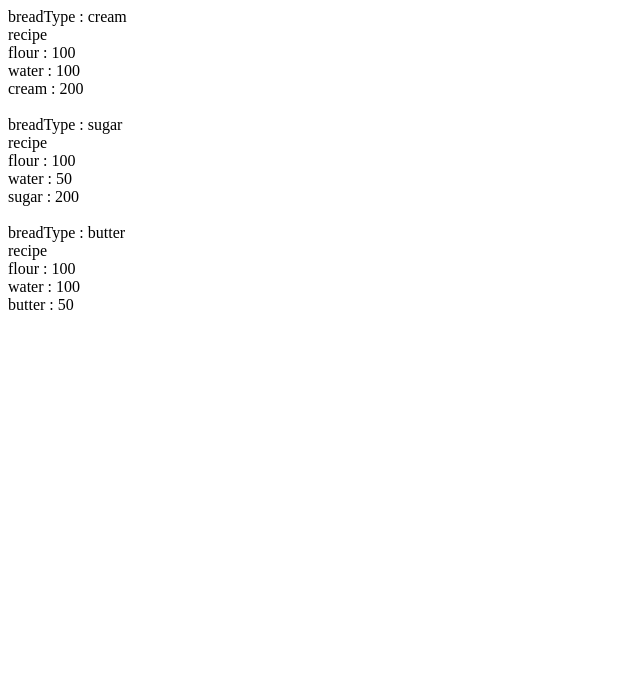
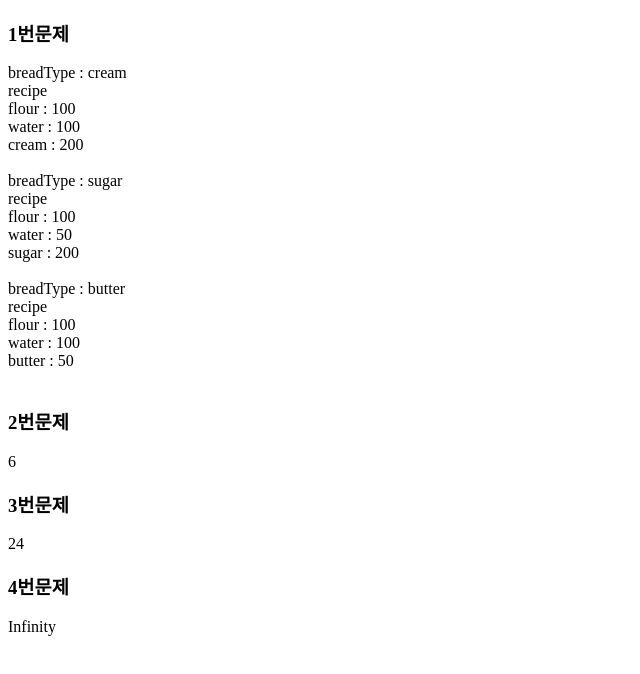
Before and after one commit to minimi61/test_1-5, a website: page index.html in a window 1280 px wide. Shown: the whole page, without its empty margins (0-640 px from the left). Drawn offline with Linux system fonts and the light colour scheme.

Commit message:
[test] 1~3 완, 4패스,5 ing

```diff
--- a/index.html
+++ b/index.html
@@ -5,9 +5,11 @@
     <meta charset="UTF-8">
     <meta name="viewport" content="width=device-width, initial-scale=1">
     <!-- <link href="css/style.css" rel="stylesheet"> -->
-    <script src="./test_1.js" type="text/javascript"></script>
   </head>
   <body>
-
+    <script src="./test_1.js" type="text/javascript"></script>
+    <script src="./test_2.js" type="text/javascript"></script>
+    <script src="./test_3.js" type="text/javascript"></script>
+    <script src="./test_4.js" type="text/javascript"></script>
   </body>
 </html>
--- a/test_1.js
+++ b/test_1.js
@@ -33,14 +33,21 @@ function recipe(obj) {
 }
 
 function test1() {
+  let h3Tag = document.createElement('h3');
+  h3Tag.textContent = '1번문제'
+  document.body.appendChild(h3Tag);
+
   let result;
   for (let i = 0; i < data.length; i++) {
     result = new recipe(data[i])
-    document.write("breadType : " + result.breadType + "</br>" +
+    let divTag = document.createElement('div');
+    divTag.innerHTML ="breadType : " + result.breadType + '</br>' +
       "recipe</br>" +
       "flour : " + result.flour +"</br>" +
       "water : " + result.water + "</br>" +
-      result.breadType + " : " + result[result.breadType] + '</br></br>');
+      result.breadType + " : " + result[result.breadType] + '</br></br>';
+
+     document.body.appendChild(divTag);
   }
 }
 
--- a/test_2.js
+++ b/test_2.js
@@ -0,0 +1,27 @@
+const calculator = {
+    count : 0,
+    add(n) {
+        this.count += n
+        return this
+    },
+    substract(n) {
+        this.count -= n
+        return this
+    }
+}
+
+const main = () => {
+    let h3Tag = document.createElement('h3');
+    let divTag = document.createElement('div');
+    h3Tag.textContent = '2번문제'
+    document.body.appendChild(h3Tag);
+
+    let result = calculator.add(4).add(5).substract(3)
+    // console.log(result.count)
+    // document.write("<h3>2번문제</h3></br>"+result.count)
+    divTag.innerHTML = result.count
+    document.body.appendChild(divTag);
+
+}
+
+main()
--- /dev/null
+++ b/test_3.js
@@ -0,0 +1,18 @@
+const factorial = (n) => {
+    if (n < 1) {
+        return 1
+    }
+    return n*factorial(n-1)
+}
+
+const main_test3 = () => {
+     let h3Tag = document.createElement('h3');
+    let divTag = document.createElement('div');
+    h3Tag.textContent = '3번문제'
+    document.body.appendChild(h3Tag);
+
+    let result = factorial(4)
+    divTag.innerHTML = result
+    document.body.appendChild(divTag);}
+
+main_test3()
--- /dev/null
+++ b/test_4.js
@@ -0,0 +1,26 @@
+const factorial_test4 = (n,acc=1) => {
+     if (n === 0 || n === 1) {
+         return acc
+     }
+     return factorial_test4(n-1, n*acc)
+    //const cal = (n, acc) => {
+    //    return (n === 1 ? acc : factorial(n - 1, n * acc))
+   // }
+   // return cal(n,1)
+}
+
+const main_test4 = () => {
+      let h3Tag = document.createElement('h3');
+     let divTag = document.createElement('div');
+     h3Tag.textContent = '4번문제'
+     document.body.appendChild(h3Tag);
+
+     let result = factorial_test4(1000)
+     divTag.innerHTML = result
+     document.body.appendChild(divTag);
+}
+
+main_test4()
+
+
+//https://ko.javascript.info/recursion
```
Also changed, not shown: test_5.js (+13 -0 lines).
